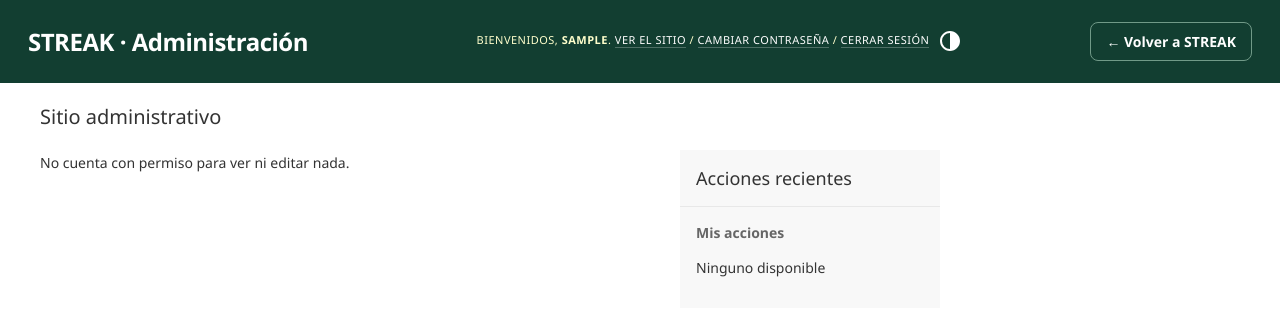
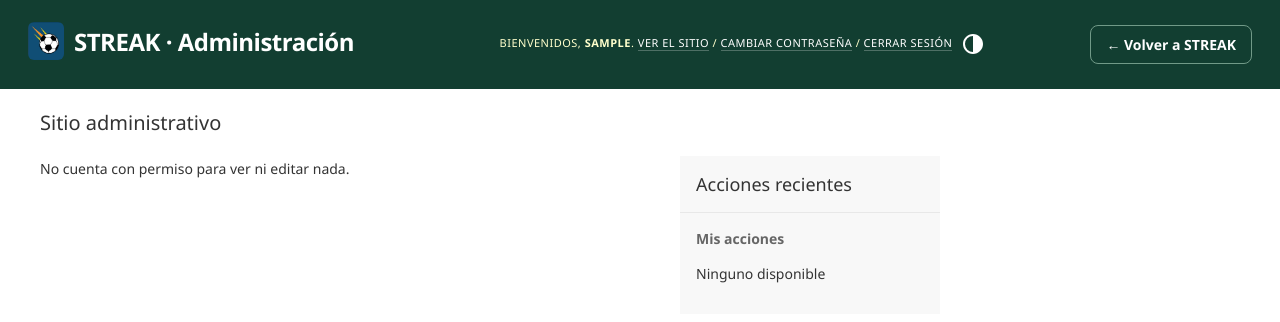
Before and after one commit to Delmar-Jimenez/streak_backend, a Django app: page /admin/ in a window 1280 px wide. Shown: the top 322 px of the page. Run offline with Django 5.2, Linux system fonts and the light colour scheme; the visitor is signed in with stand-in values (Sample User, id 1); data comes from the database, SQL or seed files in the repository; data that the repository does not hold is empty; parts of the project's set-up code (start-up, migrations or seed data) failed here and were passed over.

Commit message:
Use supplied STREAK football logo across website and admin

```diff
--- /dev/null
+++ b/quinielas/static/quinielas/streak-logo.css
@@ -0,0 +1,5 @@
+/* Frame the supplied artwork without modifying the original image. */
+.streak-logo,.brand .streak-logo{display:inline-block;position:relative;width:36px;height:38px;flex-shrink:0;overflow:hidden;border-radius:6px;align-self:center}
+.streak-logo img,.brand .streak-logo img{position:absolute;max-width:none;width:136.364%;height:162.651%;left:-22.727%;top:-26.506%;object-fit:fill}
+.admin-brand{display:inline-flex;align-items:center;gap:10px}
+@media(max-width:520px){.brand .streak-logo{width:28px;height:29px}}
--- a/quinielas/templates/quinielas/portal.html
+++ b/quinielas/templates/quinielas/portal.html
@@ -7,15 +7,16 @@
   <meta name="theme-color" content="#123e31">
   <meta name="description" content="Vive cada partido con STREAK. Crea tu quiniela, invita a tus amigos y lleva tus pronósticos a lo más alto.">
   <title>STREAK · Tu juego, tu comunidad</title>
-  <link rel="icon" href="{% static 'quinielas/portal-mark.svg' %}" type="image/svg+xml">
+  <link rel="icon" href="{% static 'quinielas/streak-logo.jpeg' %}" type="image/jpeg">
   <link rel="stylesheet" href="{% static 'quinielas/portal.css' %}">
+  <link rel="stylesheet" href="{% static 'quinielas/streak-logo.css' %}">
   <script src="{% static 'quinielas/portal.js' %}" defer></script>
 </head>
 <body>
   <a class="skip-link" href="#contenido">Saltar al contenido</a>
   <div class="app-shell">
     <aside class="sidebar" aria-label="Navegación principal">
-      <a class="brand" href="#inicio" aria-label="STREAK, inicio"><img src="{% static 'quinielas/portal-mark.svg' %}" alt="" width="33" height="36">STREAK<span>®</span></a>
+      <a class="brand" href="#inicio" aria-label="STREAK, inicio"><span class="streak-logo"><img id="streak-logo-image" src="{% static 'quinielas/streak-logo.jpeg' %}" alt="" width="1080" height="1350"></span>STREAK</a>
       <span class="nav-caption">TU ZONA DE JUEGO</span>
       <nav id="navigation"></nav>
       <div class="sidebar-bottom"><span class="live-dot"></span> EL FÚTBOL NOS UNE<p>Un partido. Mil maneras de vivirlo.</p><a href="#reglas">Cómo se juega <span aria-hidden="true">↗</span></a></div>
--- a/templates/admin/base_site.html
+++ b/templates/admin/base_site.html
@@ -1,6 +1,6 @@
 {% extends "admin/base.html" %}
 {% load static %}
 {% block title %}{{ title }} | STREAK · Administración{% endblock %}
-{% block branding %}<div id="site-name"><a href="{% url 'admin:index' %}">STREAK · Administración</a></div>{% endblock %}
-{% block extrastyle %}{{ block.super }}<link rel="stylesheet" href="{% static 'quinielas/portal-admin.css' %}">{% endblock %}
+{% block branding %}<div id="site-name"><a class="admin-brand" href="{% url 'admin:index' %}"><span class="streak-logo"><img src="{% static 'quinielas/streak-logo.jpeg' %}" alt="" width="1080" height="1350"></span>STREAK · Administración</a></div>{% endblock %}
+{% block extrastyle %}{{ block.super }}<link rel="icon" href="{% static 'quinielas/streak-logo.jpeg' %}" type="image/jpeg"><link rel="stylesheet" href="{% static 'quinielas/portal-admin.css' %}"><link rel="stylesheet" href="{% static 'quinielas/streak-logo.css' %}">{% endblock %}
 {% block nav-global %}<a class="portal-return" href="/#administracion">← Volver a STREAK</a>{% endblock %}
```
Also changed, not shown: quinielas/static/quinielas/portal.js (+1 -1 lines), quinielas/static/quinielas/streak-logo.jpeg (added).
